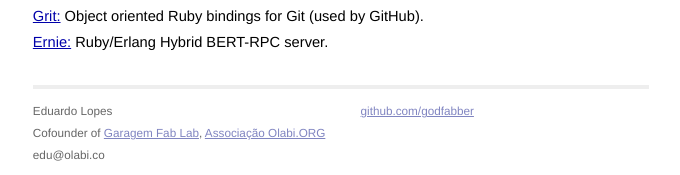
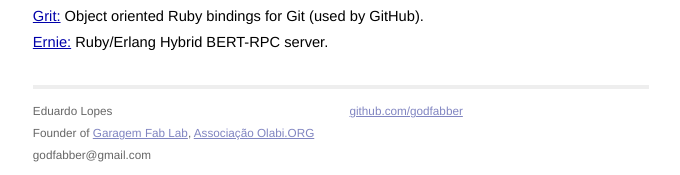
Before and after one commit to mojombo/mojombo.github.io, a Jekyll site: the page built from index.html, in a window 1280 px wide. Shown: the part 2216-2391 px from the top of the page, without its empty margins (299-979 px from the left). Built offline with Jekyll 4.4.1, drawn with Linux system fonts in a browser that asks for light colours.

Commit message:
Update default.html

```diff
--- a/_layouts/default.html
+++ b/_layouts/default.html
@@ -38,11 +38,11 @@
       <p>
         Eduardo Lopes
         <br />
-        Cofounder of
+        Founder of
           <a href="http://garagemfablab.com.br/">Garagem Fab Lab</a>,
           <a href="https://olabi.co/">Associação Olabi.ORG</a>
         <br />
-        edu@olabi.co
+        godfabber@gmail.com
       </p>
     </div>
     <div class="contact">
```
